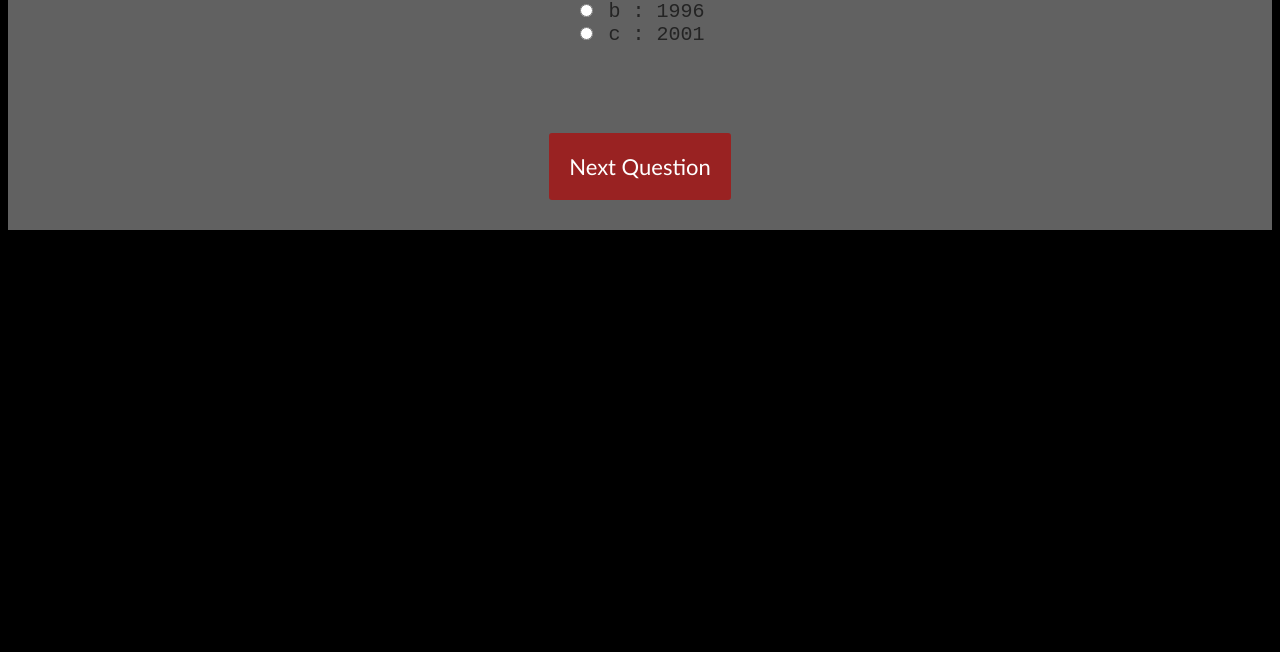
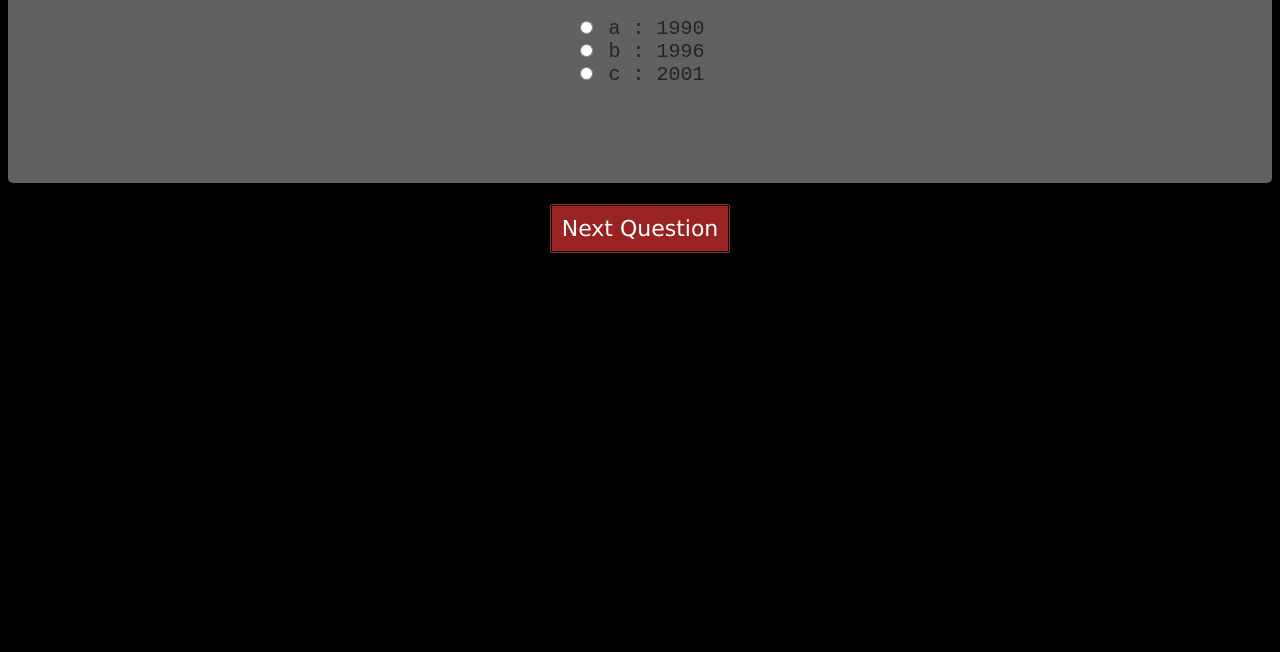
Before and after one commit to 23rdboy/project2, a plain HTML site: page index.html in a window 1280 px wide. Shown: the part 148-800 px from the top of the page. Drawn offline with Linux system fonts and the light colour scheme.

Commit message:
fine tune styling and finish quiz

```diff
--- a/index.html
+++ b/index.html
@@ -7,7 +7,7 @@
     <link rel="stylesheet" href="styles.css">
 </head>
 <body>
-    <h1>How much do you know about Resident Evil?
+    <h1>How much do you know about Resident Evil?</h1>
         <div class="quiz-container">
           <div id="quiz"></div>
         </div>
--- a/index.js
+++ b/index.js
@@ -102,11 +102,11 @@
     {
         question: "Which other Capcom game was born from an early version of Resident Evil 4?",
         answers: {
-            a: "Dead Rising",
-            b: "Devil May Cry",
+            a: "Devil May Cry",
+            b: "Dead Rising",
             c: "Killer7"
         },
-        correctAnswer: "b"
+        correctAnswer: "a"
     },
     {
         question: "What is Leon Kennedy’s middle name?",
--- a/styles.css
+++ b/styles.css
@@ -1,7 +1,7 @@
 body{
 	font-size: 20px;
 	font-family: 'Courier New', Courier, monospace;
-	color: #333;
+	color: #000000;
     text-align: center;
     background-color: #000000;
 }
@@ -12,39 +12,41 @@ h1{
   font-size: 20px;
   background-color: #616161;
   color: #000000;
+  border-radius: 5px;
 }
 .question{
   font-size: 30px;
   margin-bottom: 10px;
+  margin-top: 10px;
 }
-.answers {
+.answers{
   margin-bottom: 20px;
-  text-align: left;
   display: inline-block;
   color:#242424;
+  margin-top: 20px;
+  text-align: left;
 }
 .answers label{
   display: block;
   margin-bottom: 10px;
 }
 button{
-  font-family: 'Gill Sans', 'Gill Sans MT', Calibri, 'Trebuchet MS', sans-serif;
+  font-family: 'Lucida Sans', 'Lucida Sans Regular', 'Lucida Grande', 'Lucida Sans Unicode', Geneva, Verdana, sans-serif;
 	font-size: 22px;
 	background-color: rgb(153, 34, 34);
 	color: #fff;
 	border: 3px;
 	border-radius: 3px;
-	padding: 20px;
+    border-style: double;
+    border-color: #000000;
+	padding: 10px;
 	cursor: pointer;
 	margin-bottom: 20px;
+    margin: 20px;
 }
 button:hover{
-	background-color: rgb(0, 0, 0);
+	background-color: rgb(192, 14, 14);
 }
-
-
-
-
 
 .slide{
   position: absolute;
@@ -60,7 +62,10 @@ button:hover{
   z-index: 2;
 }
 .quiz-container{
+  background-color: #616161;
   position: relative;
   height: 200px;
   margin-top: 40px;
+  padding: 20px;
+  border-radius: 5px;
 }
```
